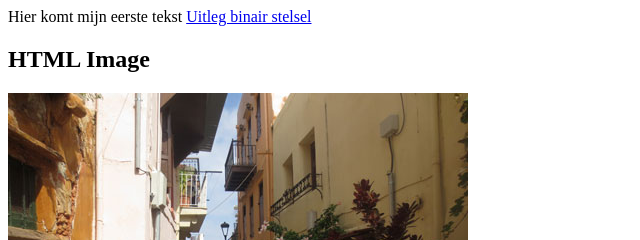
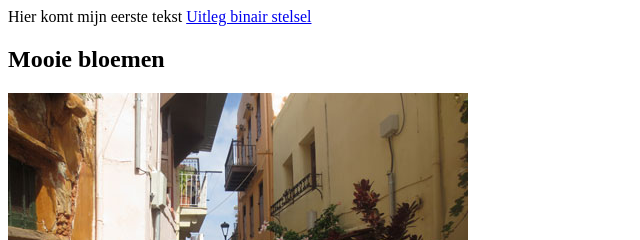
Before and after one commit to TijnVanDeHoef/TijnVanDeHoef.github.io, a plain HTML site: page index.html in a window 1280 px wide. Shown: the top 240 px of the page, 0-640 px from the left. Drawn offline with Linux system fonts and the light colour scheme.

Commit message:
Update index.html

```diff
--- a/index.html
+++ b/index.html
@@ -9,7 +9,7 @@
     Hier komt mijn eerste tekst
 
     <a href="binairstelsel.html">Uitleg binair stelsel</a>
-    <h2>HTML Image</h2>
+    <h2>Mooie bloemen</h2>
 <img src="img_chania.jpg" alt="Flowers in Chania" width="460" height="345">
   </body>
 </html>
```
